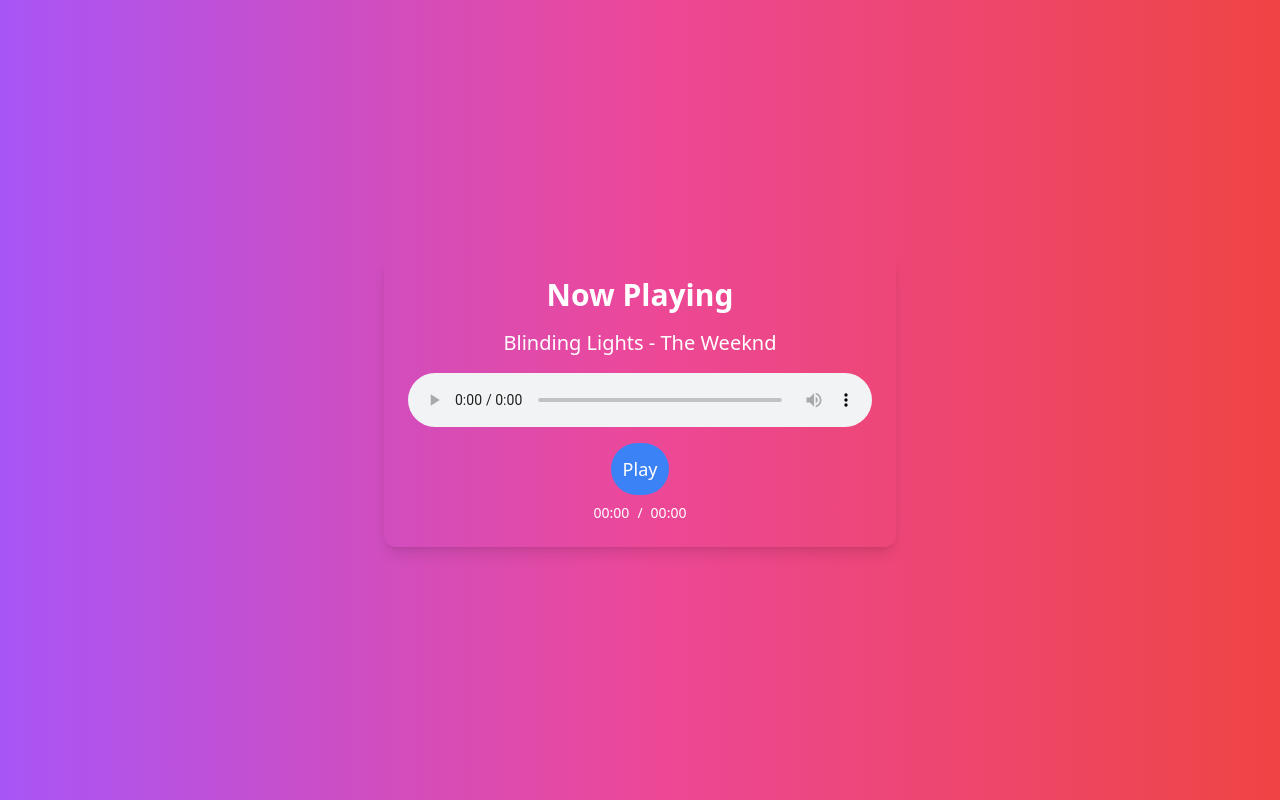
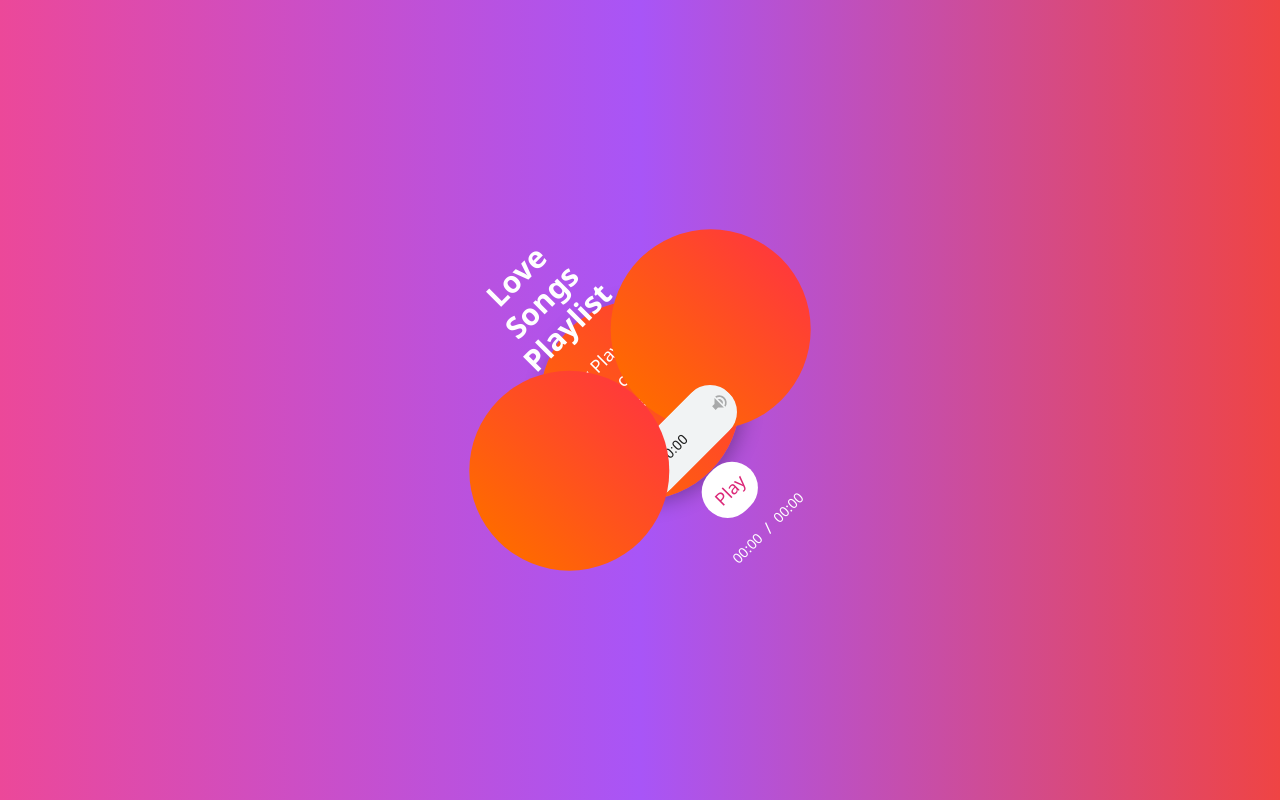
Before and after one commit to qwert678912/music, a plain HTML site: page index.html in a window 1280 px wide. Drawn offline with nearby package versions, Linux system fonts and the light colour scheme.

Commit message:
Update index.html

```diff
--- a/index.html
+++ b/index.html
@@ -4,46 +4,78 @@
 <head>
     <meta charset="UTF-8">
     <meta name="viewport" content="width=device-width, initial-scale=1.0">
-    <title>Music Player</title>
+    <title>Love Songs Player</title>
     <script src="https://cdn.tailwindcss.com"></script>
+    <style>
+        /* Heart shape CSS */
+        .heart {
+            position: relative;
+            width: 200px;
+            height: 200px;
+            transform: rotate(-45deg);
+            background: linear-gradient(to right, #ff6a00, #ff3a3a);
+            border-radius: 50%;
+            margin: auto;
+            box-shadow: 0px 5px 20px rgba(0, 0, 0, 0.3);
+        }
+
+        .heart:before,
+        .heart:after {
+            content: '';
+            position: absolute;
+            top: 0;
+            width: 200px;
+            height: 200px;
+            border-radius: 50%;
+            background: linear-gradient(to right, #ff6a00, #ff3a3a);
+        }
+
+        .heart:before {
+            left: 100px;
+        }
+
+        .heart:after {
+            left: -100px;
+        }
+    </style>
 </head>
 
-<body class="flex justify-center items-center h-screen bg-gradient-to-r from-purple-500 via-pink-500 to-red-500 transition-all duration-500">
+<body class="bg-gradient-to-r from-pink-500 via-purple-500 to-red-500 min-h-screen flex justify-center items-center p-4">
 
-    <div class="relative bg-opacity-70 rounded-xl p-6 w-full max-w-lg text-white shadow-lg flex flex-col items-center">
-        <h1 class="text-3xl font-bold mb-4">Now Playing</h1>
+    <div class="flex flex-col justify-center items-center">
+        <!-- Heart Container for Player -->
+        <div class="heart p-8 flex justify-center items-center relative">
+            <!-- Audio Player and Controls -->
+            <div class="text-center text-white">
+                <h1 class="text-3xl font-bold mb-4">Love Songs Playlist</h1>
+                <div class="mb-4 text-lg font-medium">Now Playing: "Perfect" - Ed Sheeran</div>
 
-        <!-- Song Title -->
-        <div class="mb-4 text-xl font-medium" id="songTitle">Song Title - Artist</div>
+                <audio id="audioPlayer" controls class="w-full rounded-md">
+                    <source src="your-love-song.mp3" type="audio/mp3">
+                    Your browser does not support the audio element.
+                </audio>
 
-        <!-- Audio Player -->
-        <audio id="audioPlayer" controls class="w-full mb-4 rounded-md">
-            <source src="path_to_your_song.mp3" type="audio/mp3">
-            Your browser does not support the audio element.
-        </audio>
+                <div class="mt-4">
+                    <button id="playPauseButton"
+                        class="bg-white text-pink-600 p-3 rounded-full text-lg mb-2 hover:bg-pink-600 hover:text-white transition-all">
+                        Play
+                    </button>
+                </div>
 
-        <!-- Play/Pause Button -->
-        <button id="playPauseButton" class="bg-blue-500 p-3 rounded-full text-lg mb-2 hover:bg-blue-600 transition-all">
-            Play
-        </button>
-
-        <!-- Time Display -->
-        <div class="flex space-x-2 text-sm">
-            <span id="currentTime">00:00</span>
-            <span>/</span>
-            <span id="durationTime">00:00</span>
+                <div class="flex justify-center items-center mt-2">
+                    <span id="currentTime" class="mr-2 text-sm">00:00</span>
+                    <span>/</span>
+                    <span id="durationTime" class="ml-2 text-sm">00:00</span>
+                </div>
+            </div>
         </div>
     </div>
 
     <script>
         const audioPlayer = document.getElementById('audioPlayer');
         const playPauseButton = document.getElementById('playPauseButton');
-        const songTitle = document.getElementById('songTitle');
         const currentTime = document.getElementById('currentTime');
         const durationTime = document.getElementById('durationTime');
-
-        // Example title and artist (can be dynamically set)
-        songTitle.textContent = "Blinding Lights - The Weeknd";
 
         // Play/Pause button functionality
         playPauseButton.addEventListener('click', () => {
@@ -67,11 +99,12 @@
             currentTime.textContent = `${currentMinutes}:${currentSeconds < 10 ? '0' : ''}${currentSeconds}`;
             durationTime.textContent = `${durationMinutes}:${durationSeconds < 10 ? '0' : ''}${durationSeconds}`;
 
-            // Change background gradient based on progress
+            // Adjust the background gradient dynamically based on the song's progress
             const colorProgress = Math.floor(progress * 255);
             document.body.style.background = `linear-gradient(to right, rgb(${colorProgress}, 0, 255), rgb(255, ${255 - colorProgress}, 0))`;
         });
     </script>
+
 </body>
 
 </html>
```
